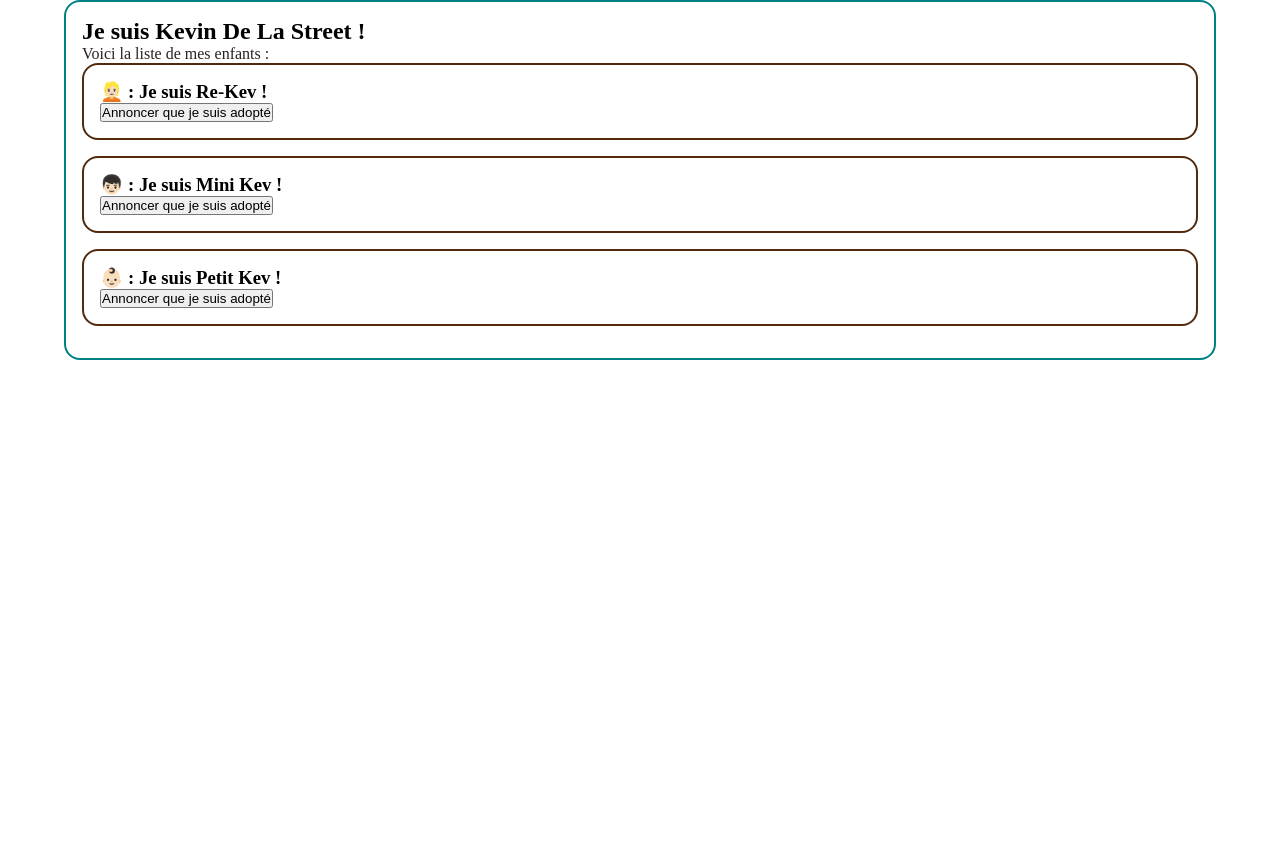
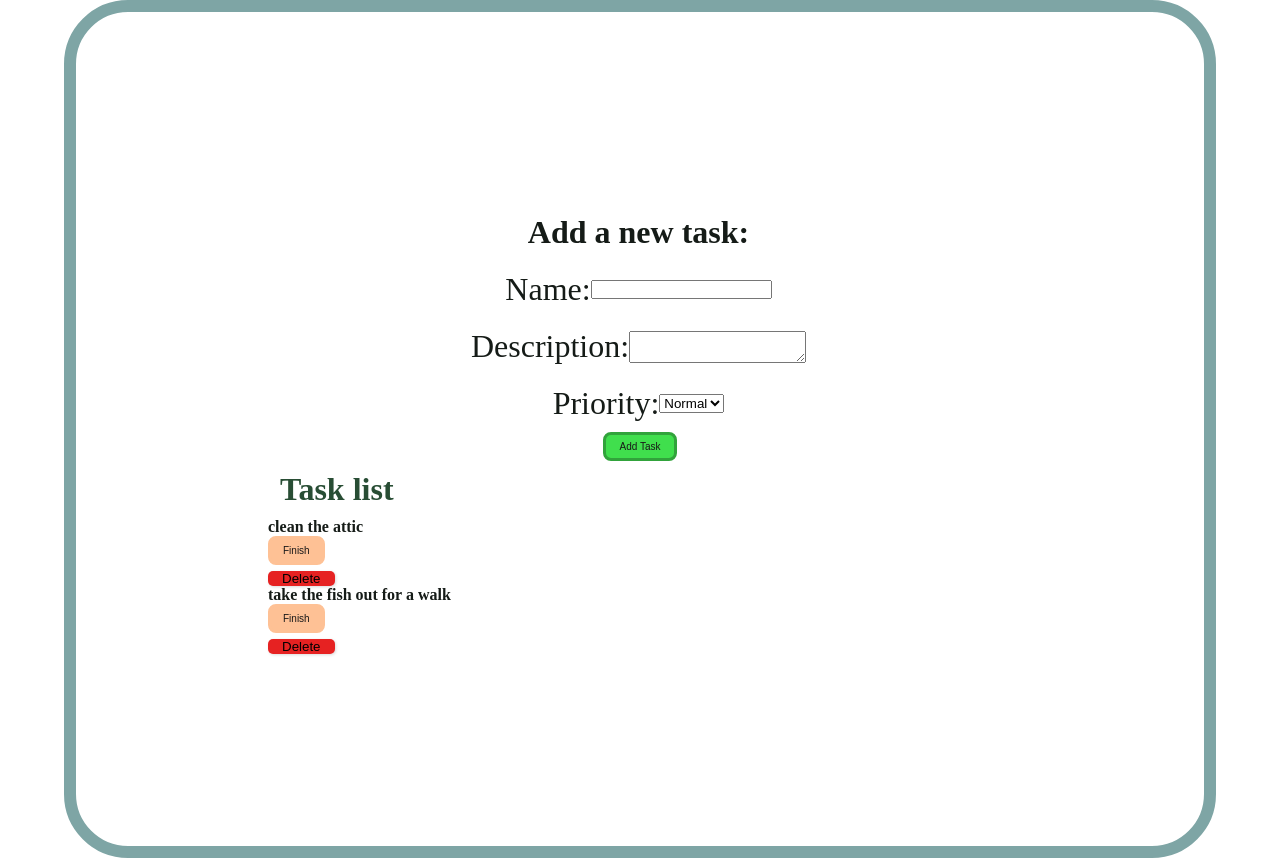
Before and after one commit to Denidenisa/react-js, a React (Vite) app in the folder demo-project/: page / in a window 1280 px wide. Before the commit the page ends 800 px from the top, so only its background shows below. Built offline with nearby package versions, Linux system fonts and the light colour scheme.

Commit message:
exercice 6 liste

```diff
--- a/demo-project/src/App.jsx
+++ b/demo-project/src/App.jsx
@@ -13,6 +13,7 @@ import { Exo5 } from './exos/1_Creation_composant/Exo5'
 import { Demo6Lib } from './demos/6_Formulaires/Demo6Lib'
 import { Demo6Bis } from './demos/6_Formulaires/Demo6bis'
 import { Demo7 } from './demos/7_Interaction/Demo7'
+import { Exo6 } from './exos/Exo6'
 
 
 
@@ -104,7 +105,9 @@ function App() {
 
         {/* <Demo6Lib/> */}
         {/* <Exo5/> */}
-        <Demo7/>
+        {/* <Demo7/> */}
+        <Exo6/>
+
 
 
 
--- a/demo-project/src/demos/7_Interaction/Demo7.jsx
+++ b/demo-project/src/demos/7_Interaction/Demo7.jsx
@@ -3,6 +3,8 @@ import style from "./Demo7.module.css"
 import {useState}from 'react'
 import { Demo7Child } from "./Demo7Child"
 export const Demo7 = () => {
+
+  //* Composant "parent"
 
   const [children,setChildren]=useState([
 
@@ -21,6 +23,8 @@ export const Demo7 = () => {
        adopted: false }
 
   ])
+
+  // *On récupère l'id qui est émit lors du déclenchement de l'event onAdoptReveal
   const changeAdoptionStatus=(id)=>{
 
     const newChildren=children.map(child=>{
@@ -39,6 +43,10 @@ export const Demo7 = () => {
     <div className={style.parent}>
     <h2> Je suis Kevin De La Street ! </h2>
     <p> Voici la liste de mes enfants : </p>
+
+    //* Pour envoyer des informations dans l'enfant, on passe par les props
+                // *child est l'enfant qu'on veut envoyer au composant pour qu'il l'affiche
+                // *chaque enfant, va pouvoir envoyer une information au parent, on fera également ça dans les props, en ajoutant une fonction comme props, en général, le nom qu'on donne commence par 'on'+ActionAFaire
     {
     children.map(child => <Demo7Child key={child.id}child={child} onAdoptReveal={changeAdoptionStatus}/>)
   }
--- a/demo-project/src/demos/7_Interaction/Demo7Child.jsx
+++ b/demo-project/src/demos/7_Interaction/Demo7Child.jsx
@@ -1,12 +1,16 @@
 import style from './Demo7.module.css'
 export const Demo7Child=(props)=>{
   const{child, onAdoptReveal}=props
+
+  // child -> descendant -> on a reçu cette information du parent
+    // onAdoptReveal -> montant -> on a réçu cette fonction à déclencher via le parent mais on va la déclencher ici
   const{ id,name,skin,adopted}=child
   return(
     <div className={style.enfant}>
       <h3>{skin} : Je suis {name} !</h3>
       {adopted ?
       <span>Je suis adopté ! </span>:
+      // On déclenche l'évènement onAdoptReveal en envoyant l'id de l'enfant sur lequel on a cliqué (on peut envoyer ce qu'on veut, pas forcément un id)
   <button onClick={()=>{onAdoptReveal(id)}}>Annoncer que je suis adopté </button>
 }
     </div>
--- /dev/null
+++ b/demo-project/src/exos/Exo6.jsx
@@ -0,0 +1,103 @@
+import { useState } from 'react'
+import { Exo6Task } from './Exo6Task'
+import style from './Exo6.module.css'
+
+export const Exo6 = () => {
+  const [tasks, setTasks] = useState([
+    {
+      id: 1,
+      what: 'clean the attic',
+      description: '',
+      priority: 'Normal',
+      done: false
+    },
+    {
+      id: 2,
+      what: 'take the fish out for a walk',
+      description: '',
+      priority: 'Urgent',
+      done: false
+    }
+  ])
+  const [name, setName] = useState('')
+  const [description, setDescription] = useState('')
+  const [priority, setPriority] = useState('Normal')
+
+  const addTask = (data) => {
+    console.log(data)
+
+    const newTask = {
+      id: Date.now(),
+      what: name,
+      description: description,
+      priority: priority,
+      done: false
+    }
+    setTasks([...tasks, newTask])
+
+
+  }
+
+  const changeTaskStatus = (id) => {
+    setTasks(tasks.map(task => task.id === id ? { ...task, done: true } : task))
+  }
+
+  const deleteTask = (id) => {
+    setTasks(tasks.filter(task => task.id !== id))
+  }
+
+  return (
+    <div className={style.affiche}>
+      <h2 className={style.h2}>Add a new task:</h2>
+      <div>
+        <div className={style.nD}>
+          <label>Name: </label>
+          <input
+            type="text"
+            value={name}
+            onChange={(e) => setName(e.target.value)}
+          />
+        </div>
+
+        <div className={style.nD}>
+          <label>Description: </label>
+          <textarea
+            value={description}
+            onChange={(e) => setDescription(e.target.value)}
+          />
+        </div>
+
+        <div className={style.nD}>
+          <label>Priority: </label>
+          <select
+            value={priority}
+            onChange={(e) => setPriority(e.target.value)}
+          >
+            <option value="Normal">Normal</option>
+            <option value="Urgent">Urgent</option>
+          </select>
+        </div>
+
+
+
+        <button className={style.btnAdd} onClick={addTask} >
+          Add Task
+        </button>
+
+      </div>
+
+
+
+      <h2 className={style.titleList}>Task list</h2>
+      {tasks.map(task => (
+        <Exo6Task
+          key={task.id}
+          task={task}
+          onDoneTask={changeTaskStatus}
+          onDeleteTask={deleteTask}
+
+        />
+      ))}
+    </div>
+  )
+}
--- /dev/null
+++ b/demo-project/src/exos/Exo6.module.css
@@ -0,0 +1,218 @@
+.affiche{
+  padding: 12rem;
+  border-radius:4rem;
+  border:12px solid rgb(126, 165, 165);
+}
+.h2{
+  font-size:2rem;
+  color : rgb(21, 27, 23);
+  display: flex;
+  justify-content:center;
+  align-items:center;
+  padding: 10px 15px 10px 12px;
+
+}
+.nD{
+  font-size:2rem;
+  color : rgb(21, 27, 23);
+  display: flex;
+  justify-content:center;
+  align-items:center;
+  padding: 10px 15px 10px 12px;
+
+}
+.titleList{
+  font-size:2rem;
+  color : rgb(40, 77, 52);
+  display: flex;
+  justify-content:left;
+  align-items:left;
+  padding: 10px 15px 10px 12px;
+
+}
+
+.h3{
+  font-size:1rem;
+  color : rgb(21, 27, 23);
+}
+
+.btnAdd {
+  margin: 0 auto;
+  display: block;
+  padding: 6px 14px;
+  background: #40df4d;
+  font-size: 10px;
+  font-weight: 500;
+  color: #181818;
+  border: 3px solid #31a33b;
+  border-radius: 8px;
+  box-shadow: 0 0 0 #3b5e3e;
+}
+.btnDelte{
+  width: 6px 14px;
+ height: 15px;
+ padding: 6px 14px;
+ margin-top: 6px;
+ cursor: pointer;
+ display: flex;
+ align-items: center;
+ background: red;
+ border: none;
+ border-radius: 5px;
+ box-shadow: 1px 1px 3px rgba(0,0,0,0.15);
+ background: #e62222;
+}
+
+
+
+/* From Uiverse.io by MuhammadHasann */
+.btn {
+
+  position: relative;
+  padding: 6px 12px;
+  background: #fec195;
+  font-size: 10px;
+  font-weight:500;
+  color: #181818;
+  border: 3px solid #fec195;
+  border-radius: 8px;
+  box-shadow: 0 0 0 #fec1958c;
+  transition: all 0.3s ease-in-out;
+  cursor: pointer;
+}
+
+.star-1 {
+  position: absolute;
+  top: 20%;
+  left: 20%;
+  width: 25px;
+  height: auto;
+  filter: drop-shadow(0 0 0 #fffdef);
+  z-index: -5;
+  transition: all 1s cubic-bezier(0.05, 0.83, 0.43, 0.96);
+}
+
+.star-2 {
+  position: absolute;
+  top: 45%;
+  left: 45%;
+  width: 15px;
+  height: auto;
+  filter: drop-shadow(0 0 0 #fffdef);
+  z-index: -5;
+  transition: all 1s cubic-bezier(0, 0.4, 0, 1.01);
+}
+
+.star-3 {
+  position: absolute;
+  top: 40%;
+  left: 40%;
+  width: 5px;
+  height: auto;
+  filter: drop-shadow(0 0 0 #fffdef);
+  z-index: -5;
+  transition: all 1s cubic-bezier(0, 0.4, 0, 1.01);
+}
+
+.star-4 {
+  position: absolute;
+  top: 20%;
+  left: 40%;
+  width: 8px;
+  height: auto;
+  filter: drop-shadow(0 0 0 #fffdef);
+  z-index: -5;
+  transition: all 0.8s cubic-bezier(0, 0.4, 0, 1.01);
+}
+
+.star-5 {
+  position: absolute;
+  top: 25%;
+  left: 45%;
+  width: 15px;
+  height: auto;
+  filter: drop-shadow(0 0 0 #fffdef);
+  z-index: -5;
+  transition: all 0.6s cubic-bezier(0, 0.4, 0, 1.01);
+}
+
+.star-6 {
+  position: absolute;
+  top: 5%;
+  left: 50%;
+  width: 5px;
+  height: auto;
+  filter: drop-shadow(0 0 0 #fffdef);
+  z-index: -5;
+  transition: all 0.8s ease;
+}
+
+.btn:hover {
+  background: transparent;
+  color: #fec195;
+  box-shadow: 0 0 25px #fec1958c;
+}
+
+.btn:hover .star-1 {
+  position: absolute;
+  top: -80%;
+  left: -30%;
+  width: 25px;
+  height: auto;
+  filter: drop-shadow(0 0 10px #fffdef);
+  z-index: 2;
+}
+
+.btn:hover .star-2 {
+  position: absolute;
+  top: -25%;
+  left: 10%;
+  width: 15px;
+  height: auto;
+  filter: drop-shadow(0 0 10px #fffdef);
+  z-index: 2;
+}
+
+.btn:hover .star-3 {
+  position: absolute;
+  top: 55%;
+  left: 25%;
+  width: 5px;
+  height: auto;
+  filter: drop-shadow(0 0 10px #fffdef);
+  z-index: 2;
+}
+
+.btn:hover .star-4 {
+  position: absolute;
+  top: 30%;
+  left: 80%;
+  width: 8px;
+  height: auto;
+  filter: drop-shadow(0 0 10px #fffdef);
+  z-index: 2;
+}
+
+.btn:hover .star-5 {
+  position: absolute;
+  top: 25%;
+  left: 115%;
+  width: 15px;
+  height: auto;
+  filter: drop-shadow(0 0 10px #fffdef);
+  z-index: 2;
+}
+
+.btn:hover .star-6 {
+  position: absolute;
+  top: 5%;
+  left: 60%;
+  width: 5px;
+  height: auto;
+  filter: drop-shadow(0 0 10px #fffdef);
+  z-index: 2;
+}
+
+.fil0 {
+  fill: #fffdef;
+}
--- /dev/null
+++ b/demo-project/src/exos/Exo6Task.jsx
@@ -0,0 +1,20 @@
+
+import style from './Exo6.module.css'
+export const Exo6Task = (props) => {
+  const { task, onDoneTask,onDeleteTask } = props
+  const { id, what, done,priority,description } = task
+
+  return (
+    <div>
+      <h3 className={style.h3}>{what}</h3>
+      {description && <p>{description}</p>}
+       <div>
+        {!done && (
+          <button  className={style.btn} onClick={() => onDoneTask(id)}>Finish</button>
+        )}
+       <button  className={style.btnDelte} onClick={() => onDeleteTask(id)}>Delete</button>
+
+     </div>
+     </div>
+  )
+}
```
